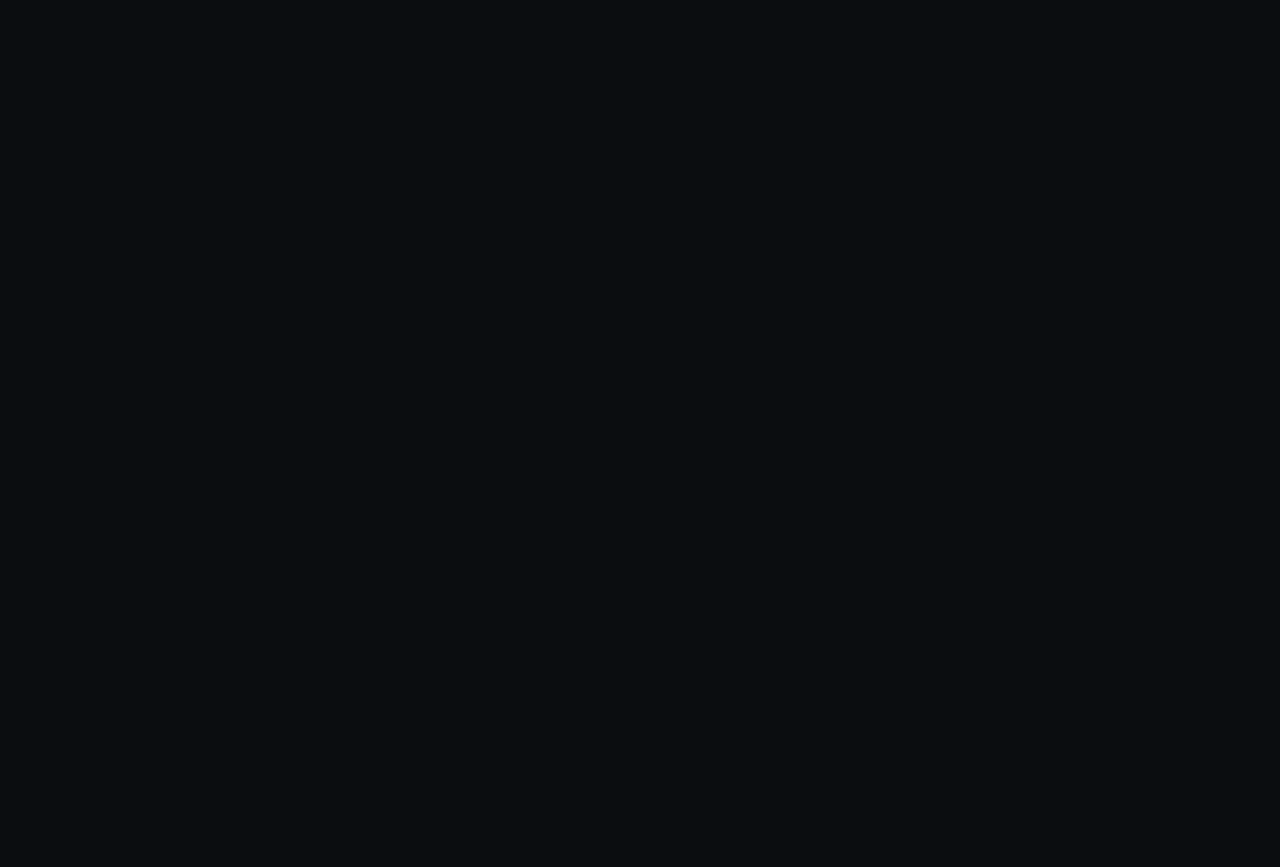
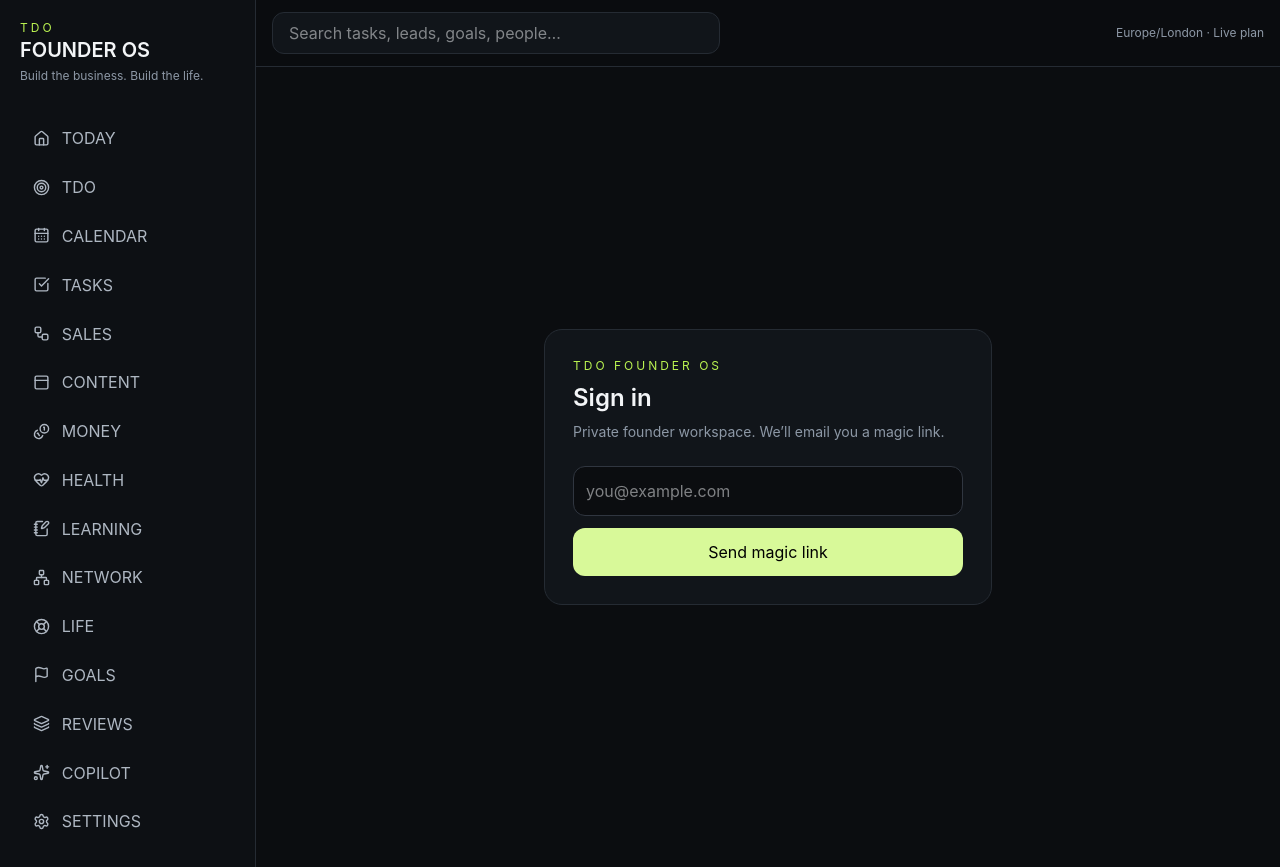
Before and after one commit to manasvidpatel-byte/tdo-founder-os, a Next.js app: page /login in a window 1280 px wide. Before the commit this address had no page. Before the commit the page ends 800 px from the top, so only its background shows below. Built offline with nearby package versions, Linux system fonts and the light colour scheme.

Commit message:
Restore private workspace authentication flow

```diff
--- a/app/login/page.tsx
+++ b/app/login/page.tsx
@@ -1,5 +1,68 @@
-import { redirect } from "next/navigation";
+"use client";
+
+import { useState, Suspense } from "react";
+import { useSearchParams } from "next/navigation";
+import { supabaseBrowser } from "@/lib/supabase-browser";
+
+function LoginForm() {
+  const params = useSearchParams();
+  const [email, setEmail] = useState("");
+  const [sent, setSent] = useState(false);
+  const [error, setError] = useState(params.get("error") || "");
+
+  async function submit(e: React.FormEvent) {
+    e.preventDefault();
+    setError("");
+    setSent(false);
+    const { error } = await supabaseBrowser().auth.signInWithOtp({
+      email,
+      options: {
+        emailRedirectTo: window.location.origin + "/auth/callback",
+        shouldCreateUser: true,
+      },
+    });
+    if (error) setError(error.message);
+    else setSent(true);
+  }
+
+  return (
+    <main className="min-h-screen grid place-items-center p-6">
+      <form onSubmit={submit} className="card w-full max-w-md p-7">
+        <div className="text-xs tracking-[.25em] text-lime-300">TDO FOUNDER OS</div>
+        <h1 className="mt-2 text-2xl font-semibold">Sign in</h1>
+        <p className="muted mt-2 text-sm">Private founder workspace. We’ll email you a magic link.</p>
+        {error && (
+          <div role="alert" className="mt-5 rounded-xl border border-red-500/40 bg-red-500/10 p-3 text-sm text-red-200">
+            {error}
+            <div className="mt-2 text-xs text-red-200/80">If the link was already used or has expired, request a new one.</div>
+          </div>
+        )}
+        {sent && (
+          <div role="status" className="mt-5 rounded-xl border border-lime-500/30 bg-lime-500/10 p-3 text-sm text-lime-200">
+            Magic link sent. Open the newest email and use the link once.
+          </div>
+        )}
+        <input
+          required
+          type="email"
+          value={email}
+          onChange={e => setEmail(e.target.value)}
+          placeholder="you@example.com"
+          autoComplete="email"
+          className="mt-6 w-full rounded-xl border border-[#303640] bg-[#0b0d10] p-3 outline-none"
+        />
+        <button type="submit" className="mt-3 w-full rounded-xl bg-lime-200 p-3 font-semibold text-black">
+          {sent ? "Send another magic link" : "Send magic link"}
+        </button>
+      </form>
+    </main>
+  );
+}
 
 export default function Login() {
-  redirect("/");
+  return (
+    <Suspense fallback={<main className="p-6">Loading…</main>}>
+      <LoginForm />
+    </Suspense>
+  );
 }
```
